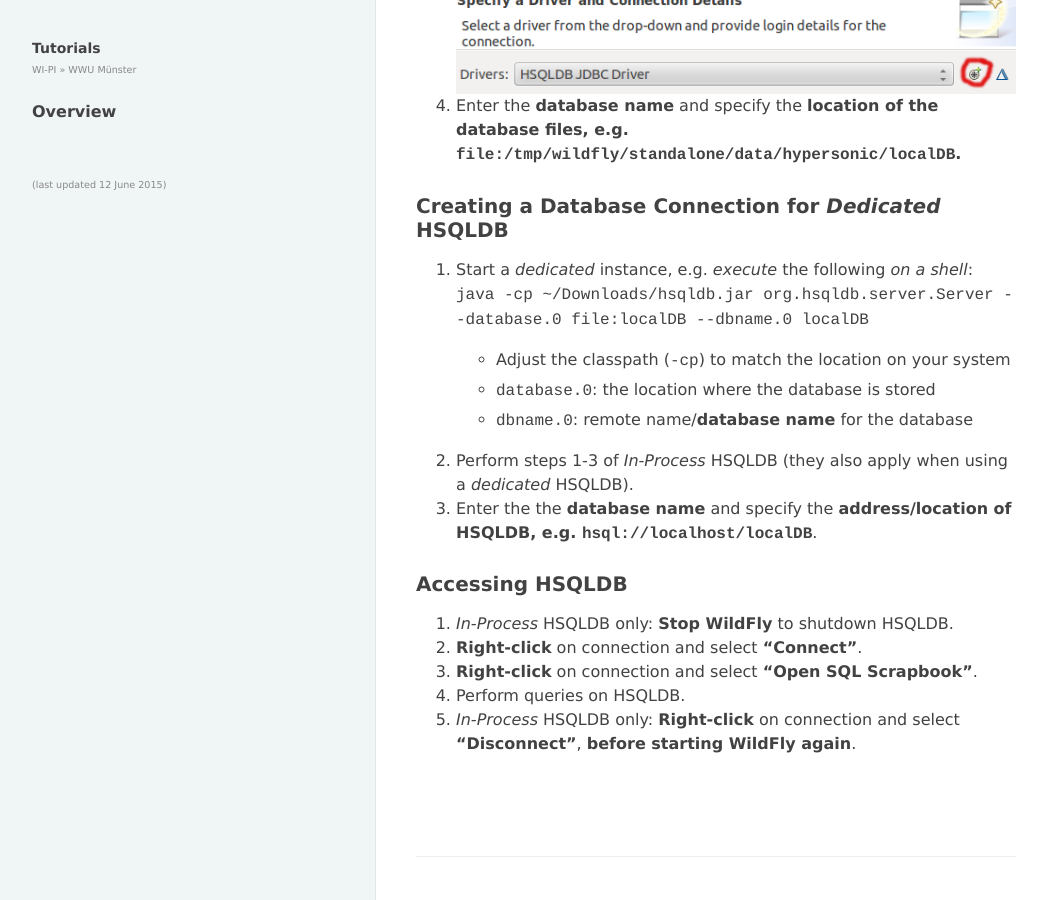
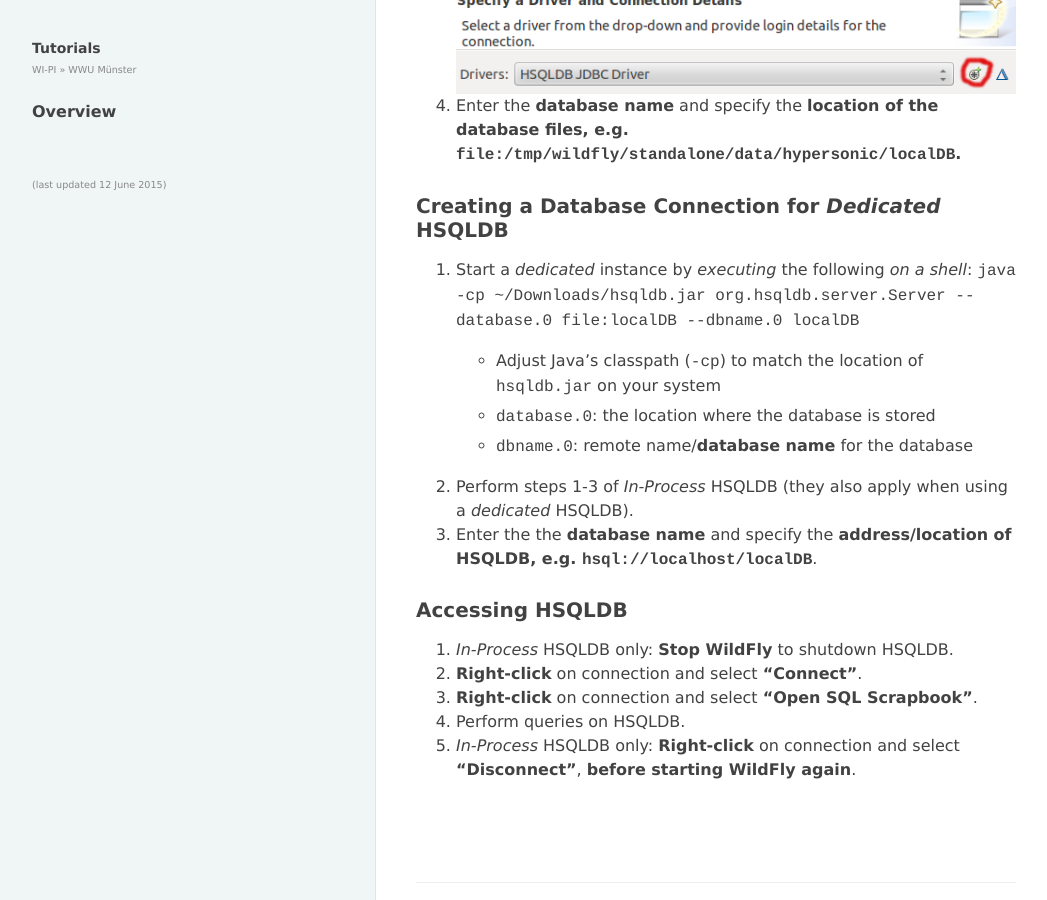
Before and after one commit to wwu-pi/tutorials, a Jekyll site: the page built from lectures/acse/030_tutorial_db_java.md, in a window 1280 px wide and 900 px high, scrolled down 641 px. Shown: the whole window, without its empty margins (8-1055 px from the left). Built offline with Jekyll 4.4.1, drawn with Linux system fonts in a browser that asks for light colours.

Commit message:
Improve description of dedicated instance startup

```diff
--- a/lectures/acse/030_tutorial_db_java.md
+++ b/lectures/acse/030_tutorial_db_java.md
@@ -18,8 +18,8 @@
   1. Enter the **database name** and specify the **location of the database files, e.g. ``file:/tmp/wildfly/standalone/data/hypersonic/localDB``.**
 
 ## Creating a Database Connection for *Dedicated* HSQLDB
-  1. Start a *dedicated* instance, e.g. *execute* the following *on a shell*: ``java -cp ~/Downloads/hsqldb.jar org.hsqldb.server.Server --database.0 file:localDB --dbname.0 localDB``
-   * Adjust the classpath (``-cp``) to match the location on your system
+  1. Start a *dedicated* instance by *executing* the following *on a shell*: ``java -cp ~/Downloads/hsqldb.jar org.hsqldb.server.Server --database.0 file:localDB --dbname.0 localDB``
+   * Adjust Java's classpath (``-cp``) to match the location of ``hsqldb.jar`` on your system
    * ``database.0``: the location where the database is stored
    * ``dbname.0``: remote name/**database name** for the database
 
```
